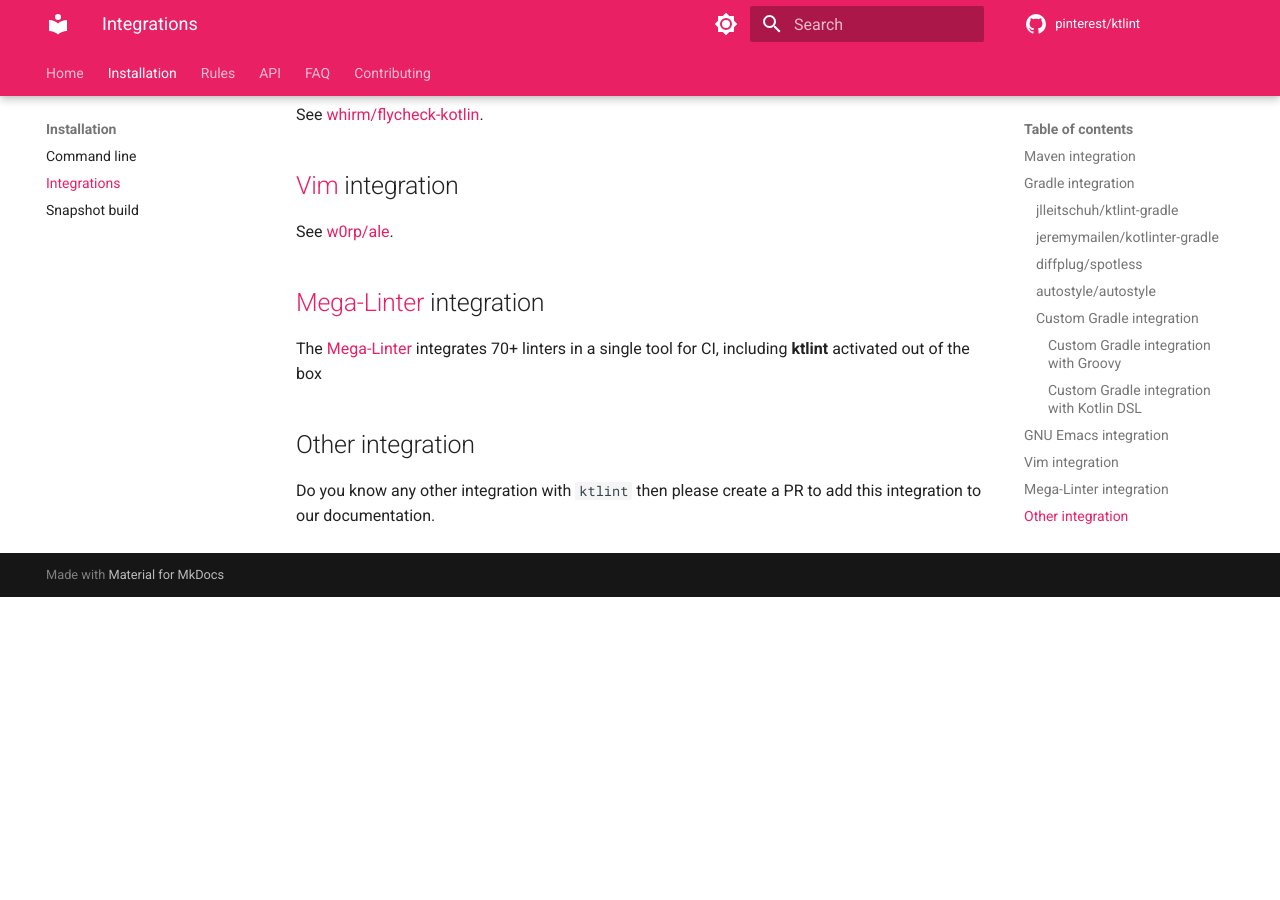
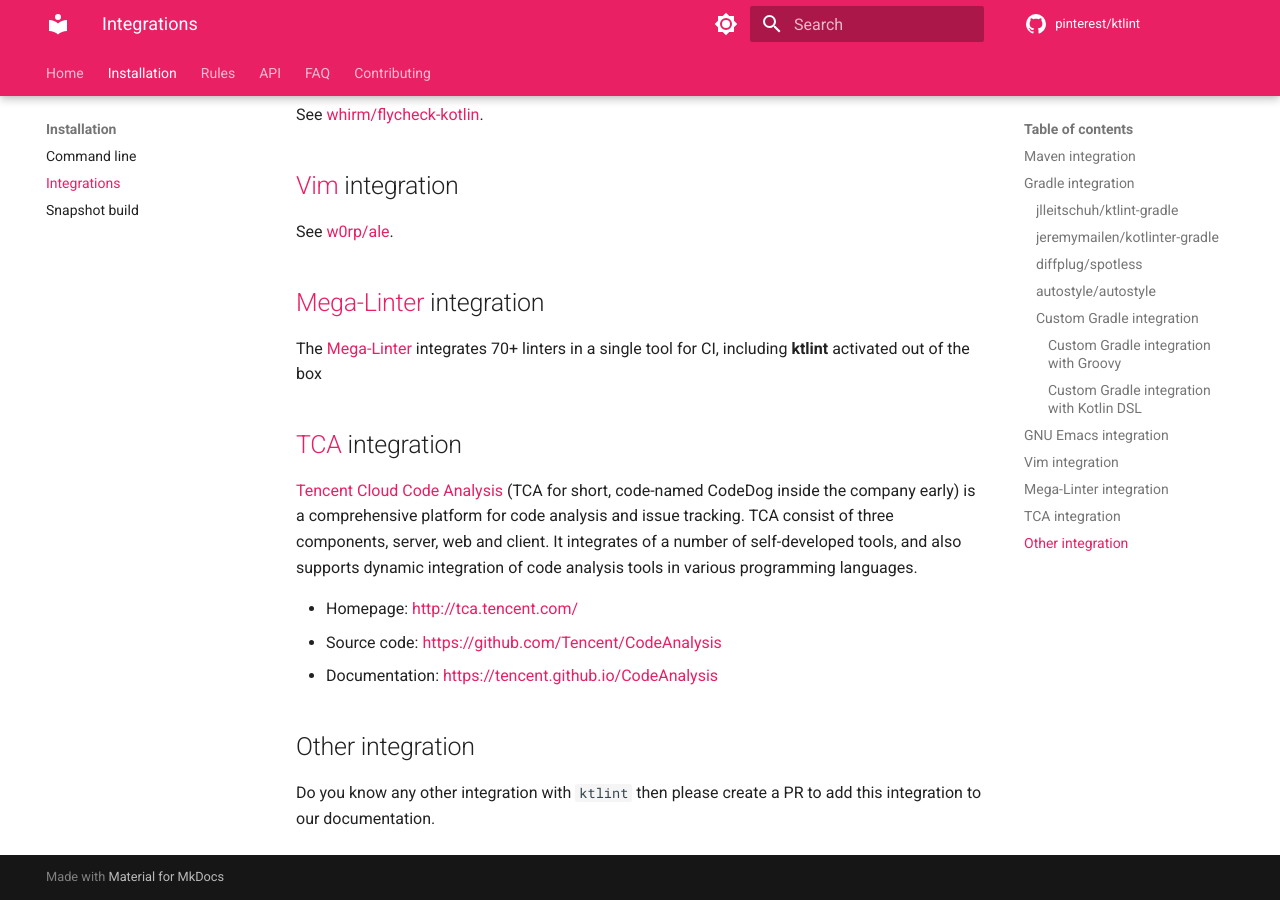
Before and after one commit to pinterest/ktlint, an MkDocs documentation site: the page built from documentation/release-latest/docs/install/integrations.md, in a window 1280 px wide and 900 px high, scrolled down 5002 px. Built offline with MkDocs 1.6.1 and Material for MkDocs 9.7.7, drawn with Linux system fonts in a browser that asks for light colours; comment, search, counter and statistics services are not loaded; the version menu is left out; before the commit the page ends 5599 px from its top, so only the background shows below that.

Commit message:
:memo: update integrations md (#2191)

```diff
--- a/documentation/release-latest/docs/install/integrations.md
+++ b/documentation/release-latest/docs/install/integrations.md
@@ -220,6 +220,14 @@
 
 The [Mega-Linter](https://nvuillam.github.io/mega-linter/) integrates 70+ linters in a single tool for CI, including **ktlint** activated out of the box
 
+## [TCA](http://tca.tencent.com/) integration
+
+[Tencent Cloud Code Analysis](http://tca.tencent.com/) (TCA for short, code-named CodeDog inside the company early) is a comprehensive platform for code analysis and issue tracking. TCA consist of three components, server, web and client. It integrates of a number of self-developed tools, and also supports dynamic integration of code analysis tools in various programming languages.
+
+* Homepage: [http://tca.tencent.com/](http://tca.tencent.com/)
+* Source code: [https://github.com/Tencent/CodeAnalysis](https://github.com/Tencent/CodeAnalysis)
+* Documentation: [https://tencent.github.io/CodeAnalysis](https://tencent.github.io/CodeAnalysis)
+
 ## Other integration
 
 Do you know any other integration with `ktlint` then please create a PR to add this integration to our documentation.
```
Also changed, not shown: documentation/snapshot/docs/install/integrations.md (+8 -0 lines), CHANGELOG.md.
